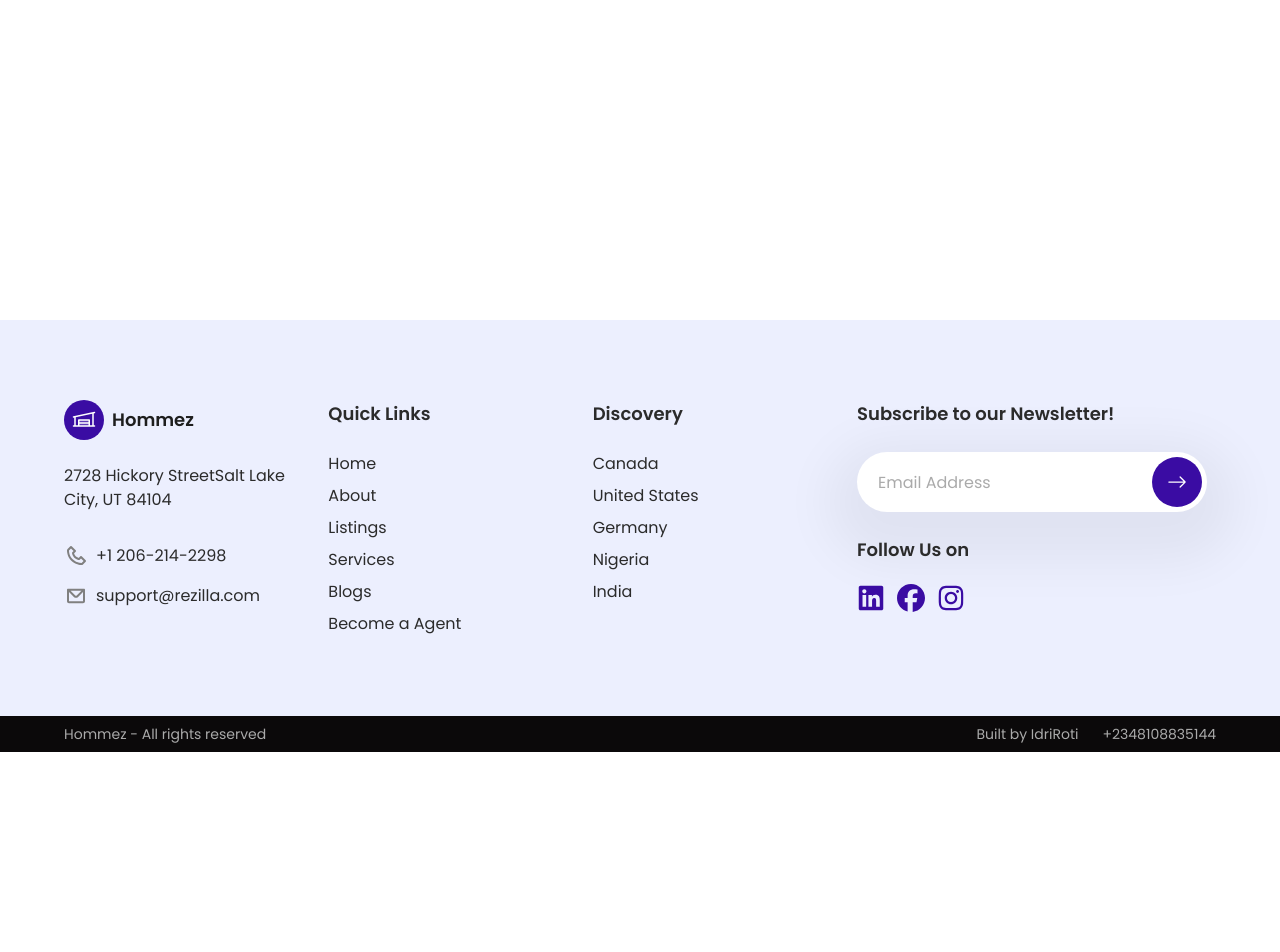
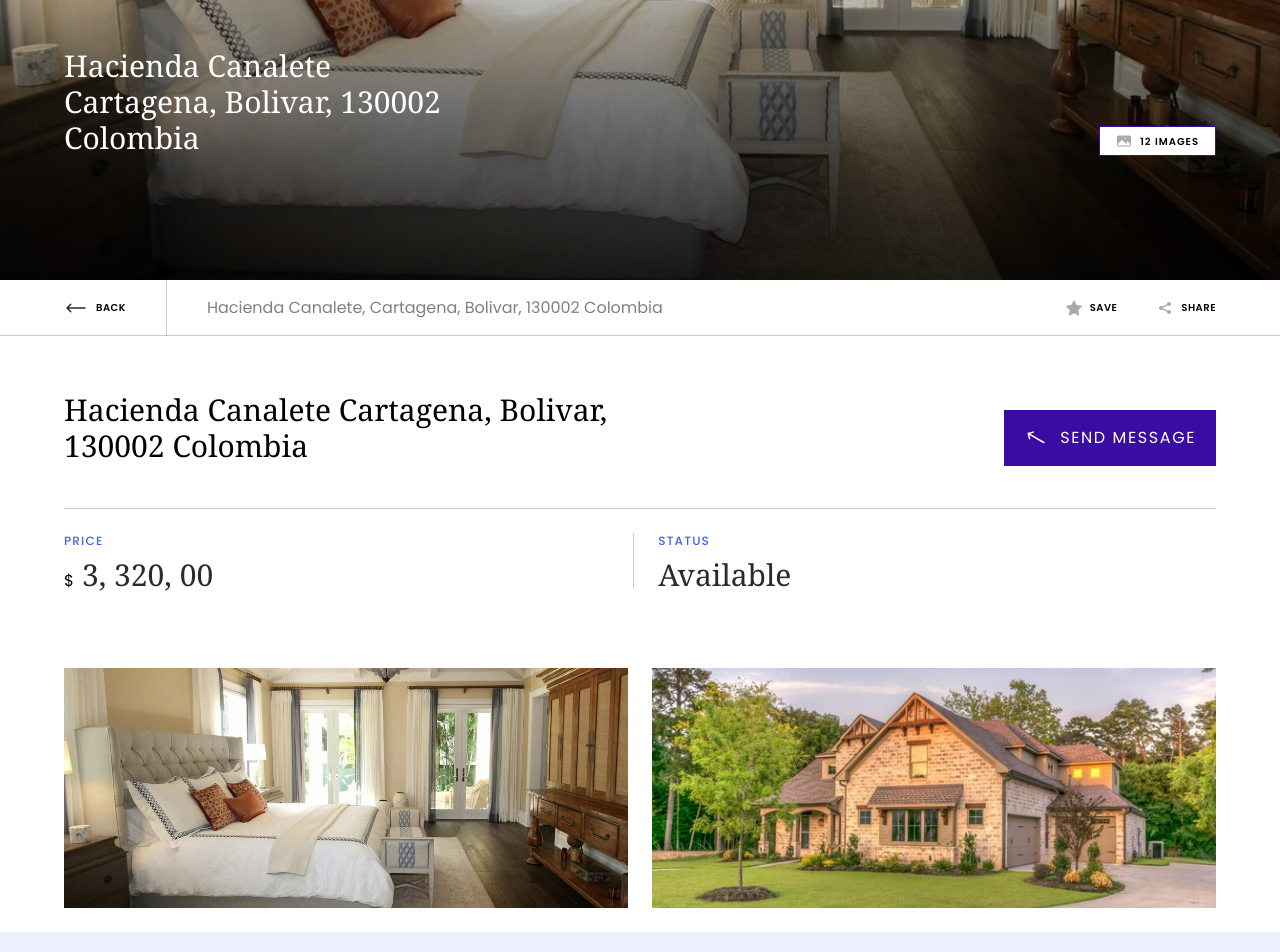
Before and after one commit to IdrisRoti/hommez, a Next.js app: page /list/some-list in a window 1280 px wide. Before the commit this address had no page. Shown: the part 480-1432 px from the top of the page. Before the commit the page ends 1232 px from the top, so only its background shows below. Built offline with nearby package versions, Linux system fonts and the light colour scheme.

Commit message:
feat: create list detail page - Header, price availability

```diff
--- /dev/null
+++ b/app/list/[slug]/page.tsx
@@ -0,0 +1,43 @@
+import Header from '@/components/landing/Header'
+import ListDetail from '@/components/list/ListDetail';
+import ScrollDownLine from '@/components/scroll-down-line'
+import { HiPhoto } from 'react-icons/hi2'
+
+const ListPage = () => {
+ const backgroundImage = "url('/home1.jpg')"
+
+  return (
+    <div className=''>
+        <Header className='' />
+        <div
+            className='relative h-[50vh] lg:h-[80vh] after:absolute after:h-full md:after:h-2/3 after:w-full after:bottom-0 after:bg-gradient-to-t after:from-[rgba(0,0,0,.8)] to-[rgba(0,0,0,.1)]'
+            style={{
+                background: backgroundImage,
+                backgroundAttachment: "fixed",
+                backgroundSize: "cover",
+                backgroundPosition: "center",
+                backgroundRepeat: "no-repeat"
+            }}
+        >
+            <section className='absolute top-[30%] md:top-[50%] lg:top-[60%] left-0 right-0 z-10'>
+                <div className='contain flex flex-col lg:flex-row justify-between gap-3 md:gap-0'>
+                    <h1 className='text-2xl md:text-3xl text-white w-full md:w-[60%] lg:w-full font-serif'>Hacienda Canalete Cartagena, Bolivar, 130002 Colombia</h1>
+                    <div className='w-full flex justify-center items-start self-end h-[100px] max-lg:order-2'>
+                        <ScrollDownLine />
+                    </div>
+                    <div className='w-full flex justify-end lg:self-end group'>
+                        <button
+                            className='py-1.5 px-4 bg-white group-hover:bg-primary group-hover:text-white border border-primary transition flex items-center gap-2 justify-center'>
+                            <HiPhoto className='text-textlighter size-4 group-hover:text-white transition'/>
+                            <span className="uppercase tracking-widest text-[10px] font-semibold group-hover:text-white transition">12 Images</span>
+                        </button>
+                    </div>
+                </div>
+            </section>
+        </div>
+        <ListDetail />
+    </div>
+  )
+}
+
+export default ListPage
--- a/components/ListCard.tsx
+++ b/components/ListCard.tsx
@@ -9,7 +9,7 @@ import { LuBed, LuBath } from "react-icons/lu";
 export default function ListCard() {
   return (
     <article>
-        <Link className="" href="/">
+        <Link className="" href="/list/some-list">
             <div className="relative overflow-hidden h-[13.75rem] sm:h-[17.25rem] rounded-[1.25rem] md:rounded-[1.875rem]">
                 <Image
                     src="/home4.jpg"
--- /dev/null
+++ b/components/list/ListDetail.tsx
@@ -0,0 +1,98 @@
+"use client"
+
+import Image from 'next/image';
+import { BsStarFill } from 'react-icons/bs';
+import { CgShare } from 'react-icons/cg';
+import { HiArrowLongLeft, HiPhoto } from "react-icons/hi2";
+
+const ListDetail = () => {
+  return (
+    <div>
+        <section className='h-14 bg-white z-10 border-b border-black/20 sticky top-0'>
+            <div className='flex items-center contain h-full w-full'>
+                <button className='flex items-center gap-2 h-14 pr-10 border-r border-black/20 group'>
+                    <HiArrowLongLeft className='size-6 text-textDark group-hover:-translate-x-3 transition' />
+                    <span className='text-[10px] uppercase tracking-wider font-semibold'>Back</span>
+                </button>
+                <div className='pl-10 flex items-center justify-between w-full'>
+                    <h2 className='text-textlight hidden md:block'>Hacienda Canalete, Cartagena, Bolivar, 130002 Colombia</h2>
+                    <div className='flex items-center h-full max-md:ml-auto '>
+                        <button className='flex items-center gap-2 h-14 pl-10 group'>
+                            <BsStarFill className='size-4 text-textlighter group-hover:text-secondary transition' />
+                            <span className='text-[10px] uppercase tracking-wider font-semibold group-hover:text-secondary transition'>Save</span>
+                        </button>
+                        <button className='flex items-center gap-2 h-14 pl-10 group'>
+                            <CgShare className='size-4 text-textlighter group-hover:text-secondary transition' />
+                            <span className='text-[10px] uppercase tracking-wider font-semibold group-hover:text-secondary transition'>Share</span>
+                        </button>
+                    </div>
+                </div>
+            </div>
+        </section>
+        <div className='mt-4 md:mt-8 contain'>
+          <section className='flex flex-col md:flex-row justify-between items-center'>
+            <div className='w-full mb-5'>
+              <h1 className='text-2xl md:text-3xl font-serif'>Hacienda Canalete
+            Cartagena, Bolivar, 130002 Colombia</h1>
+            </div>
+            <div className='w-full md:w-[50%] lg:w-full'>
+              <button className='md:ml-auto uppercase tracking-widest bg-primary px-5 py-4 text-white flex items-center gap-3 group'>
+                <HiArrowLongLeft className='size-6 rotate-[30deg] group-hover:rotate-0 transition' />
+                <span>send message</span>
+              </button>
+            </div>
+          </section>
+          <div className='mt-6 pt-6 border-t border-black/20 flex items-center h-20'>
+              <article className=' w-full h-full border-r border-black/20'>
+                <h2 className='uppercase tracking-widest text-xs text-secondary font-medium mb-2'>Price</h2>
+                <div className='flex items-end gap-2'>
+                  <span>$</span>
+                  <p className='text-3xl text-textDark font-serif font-medium'>3, 320, 00</p>
+                </div>
+              </article>
+              <article className=' w-full h-full pl-6'>
+                <h2 className='uppercase tracking-widest text-xs text-secondary font-medium mb-2'>Status</h2>
+                <p className='text-3xl text-textDark font-serif font-medium'>Available</p>
+              </article>
+          </div>
+        </div>
+        {/* ********* IMAGES ************** */}
+        <section className='contain mt-8'>
+          <div className='flex flex-col md:flex-row items-center gap-6'>
+            <div className='h-[15rem] w-full relative group'>
+              <Image
+                src="/home1.jpg"
+                alt=""
+                fill
+                className='object-cover'
+              />
+              <div className='absolute inset-0 bg-black/20 backdrop-blur-[5px] grid place-items-center opacity-0 group-hover:opacity-100 transition duration-500'>
+                  <button
+                      className='py-1.5 px-4 bg-white hover:bg-primary hover:text-white border border-primary flex items-center gap-2 justify-center opacity-0 group-hover:opacity-100 translate-y-20 group-hover:translate-y-0 transition duration-500' >
+                        <HiPhoto className='text-textlighter size-4 hover:text-white transition'/>
+                        <span className="uppercase tracking-widest text-[10px] font-semibold hover:text-white transition">View more photos</span>
+                  </button>
+              </div>
+            </div>
+            <div className='h-[15rem] w-full relative group'>
+              <Image
+                src="/home2.jpg"
+                alt=""
+                fill
+                className='object-cover'
+              />
+              <div className='absolute inset-0 bg-black/20 backdrop-blur-[5px] grid place-items-center opacity-0 group-hover:opacity-100 transition duration-500'>
+                  <button
+                      className='py-1.5 px-4 bg-white hover:bg-primary hover:text-white border border-primary flex items-center gap-2 justify-center opacity-0 group-hover:opacity-100 translate-y-20 group-hover:translate-y-0 transition duration-500 ' >
+                        <HiPhoto className='text-textlighter size-4 hover:text-white transition'/>
+                        <span className="uppercase tracking-widest text-[10px] font-semibold hover:text-white transition">View more photos</span>
+                  </button>
+              </div>
+            </div>
+          </div>
+        </section>
+    </div>
+  )
+}
+
+export default ListDetail
--- a/components/listings/filters.tsx
+++ b/components/listings/filters.tsx
@@ -27,7 +27,7 @@ const Filters = () => {
                                 <button
                                     key={type}
                                     onClick={() => handlePropertyType(type)}
-                                    className={`border border-primary font-medium px-5 py-1 text-sm hover:opacity-70 transition uppercase ${isSelected ? "bg-primary text-white" : "text-primary bg-transparent"}`}
+                                    className={`text-xs border border-primary px-5 py-1 hover:opacity-70 uppercase tracking-wider font-semibold ${isSelected ? "bg-primary text-white" : "text-primary bg-transparent"}`}
                                 >
                                     {type}
                                 </button>
@@ -35,10 +35,10 @@ const Filters = () => {
                     })
                 }
             </div>
-            <button className='border border-primary text-primary font-medium px-5 py-1 text-sm flex-shrink-0'>PRICE RANGE</button>
-            <button className='border border-primary text-primary font-medium px-5 py-1 text-sm flex-shrink-0'>BEDS & BATHS</button>
-            <button className='border border-primary text-primary font-medium px-5 py-1 text-sm flex-shrink-0'>HOME TYPE</button>
-            <button className='border border-primary text-primary font-medium px-5 py-1 text-sm flex-shrink-0'>FILTERS</button>
+            <button className='uppercase tracking-wider font-semibold text-xs border border-primary text-primary px-5 py-1 flex-shrink-0'>PRICE RANGE</button>
+            <button className='uppercase tracking-wider font-semibold border border-primary text-primary px-5 py-1 text-xs flex-shrink-0'>BEDS & BATHS</button>
+            <button className='uppercase tracking-wider font-semibold border border-primary text-primary px-5 py-1 text-xs flex-shrink-0'>HOME TYPE</button>
+            <button className='uppercase tracking-wider font-semibold border border-primary text-primary px-5 py-1 text-xs flex-shrink-0'>FILTERS</button>
        </div>
     </div>
   )
--- a/components/listings/listings-map.tsx
+++ b/components/listings/listings-map.tsx
@@ -26,15 +26,15 @@ const ListingsMap = () => {
                     <button
                       onClick={() => setShowMap(false)}
                       className='py-1.5 px-4 bg-white group-hover:bg-primary group-hover:text-white border border-primary flex items-center gap-2 justify-center transition'>
-                      <CiBoxList className='text-primary size-4 group-hover:text-white transition'/>
-                      <span className="text-primary text-sm group-hover:text-white transition">Hide map</span>
+                    <CiBoxList className='size-4 text-textDark group-hover:text-secondary group-hover:text-white transition' />
+                    <span className='text-[10px] uppercase tracking-wider font-semibold transition'>Hide map</span>
                     </button>
                 ) : (
                   <button
                     onClick={() => setShowMap(true)}
                     className='py-1.5 px-4 bg-white group-hover:bg-primary group-hover:text-white border border-primary transition flex items-center gap-2 justify-center'>
-                    <BsStarFill className='text-primary size-4 group-hover:text-white transition'/>
-                    <span className="text-primary text-sm group-hover:text-white transition">Show map</span>
+                    <BsStarFill className='size-4 text-textDark group-hover:text-secondary group-hover:text-white transition' />
+                    <span className='text-[10px] uppercase tracking-wider font-semibold transition'>show map</span>
                   </button>
                 )
             }
--- a/components/listings/listings.tsx
+++ b/components/listings/listings.tsx
@@ -9,7 +9,7 @@ type TListings = {
 const Listings = ({showMap}: TListings) => {
   return (
     <div className='w-full'>
-        <h2 className='text-textDark text-xl font-semibold lg:w-[90%]'>Viewing 5 of 30 Homes for Sale in All locations</h2>
+        <h2 className='text-textDark text-xl font-semibold lg:w-[90%] font-serif'>Viewing 5 of 30 Homes for Sale in All locations</h2>
         <p className='text-textlight mt-2'>Showing listings marketed by all brokers in the searched area.</p>
         <div className={`grid grid-cols-1 mt-6 gap-6 ${showMap ? "md:grid-cols-2" : "md:grid-cols-3"}`}>
             <ListCard />
--- a/components/listings/search-box.tsx
+++ b/components/listings/search-box.tsx
@@ -25,7 +25,7 @@ const SearchBox = () => {
             onChange={(e) => setSearch(e.target.value)}
             placeholder='Country, City or Address'
             type="search"
-            className='bg-transparent h-full w-full outline-none'
+            className='bg-transparent h-full w-full outline-none placeholder:font-serif'
         />
     </form>
   )
--- a/components/listings/search-filter.tsx
+++ b/components/listings/search-filter.tsx
@@ -2,7 +2,7 @@
 
 import SearchBox from './search-box'
 import Filters from './filters'
-import { useGetWindowScrollPosition } from '@/app/helpers/use-get-window-scroll-position'
+import { useGetWindowScrollPosition } from '@/helpers/use-get-window-scroll-position'
 
 const SearchFilter = () => {
 const {y} = useGetWindowScrollPosition()
--- /dev/null
+++ b/components/scroll-down-line.tsx
@@ -0,0 +1,15 @@
+"use client"
+
+import { motion } from "framer-motion"
+
+const ScrollDownLine = () => {
+  return (
+    <motion.div
+        initial={{ height: "0px", opacity: 0}}
+        animate={{ height: "100px", opacity: 1}}
+        transition={{ repeat: Infinity, repeatType: "reverse", duration: 1, ease: "easeInOut"}}
+        className='w-[2.5px] rounded-full absolute bg-red-400'/>
+  )
+}
+
+export default ScrollDownLine
```
Also changed, not shown: helpers/get-scroll-position.ts (renamed from app/helpers/get-scroll-position.ts), helpers/use-get-window-scroll-position.ts (renamed from app/helpers/use-get-window-scroll-position.ts).
